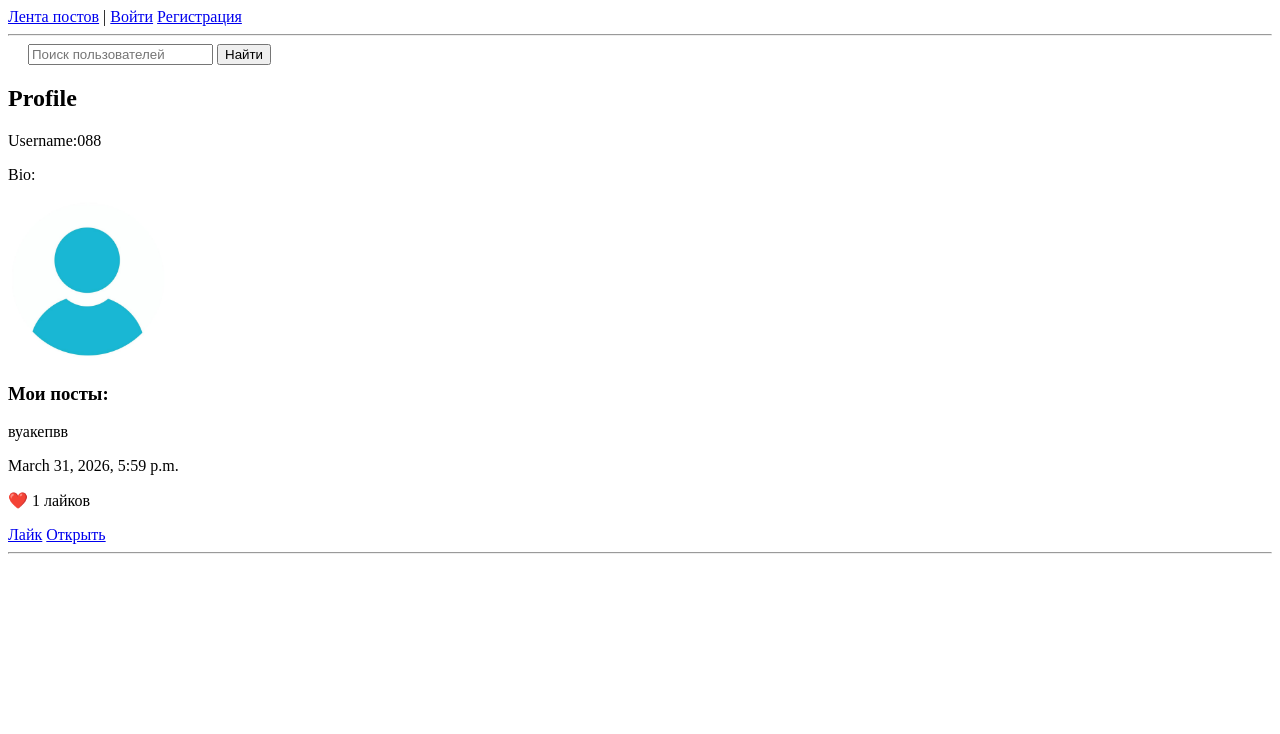
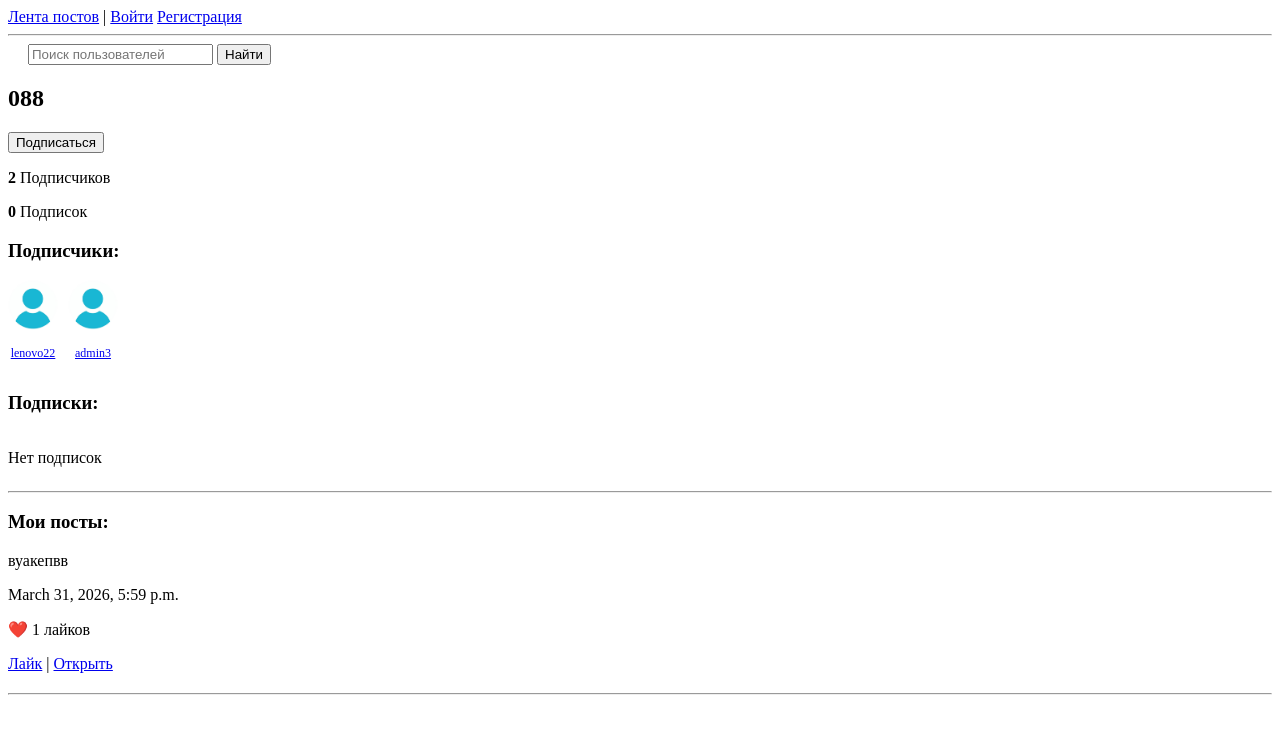
Before and after one commit to Coldwws/django-mini-social-network, a Django app: page /users/profile/088/ in a window 1280 px wide. Shown: the top 734 px of the page. Run offline with Django 5.2, Linux system fonts and the light colour scheme; data comes from the database, SQL or seed files in the repository; both versions use the stored data as it was after the commit.

Commit message:
follow system

```diff
--- a/templates/users/profile.html
+++ b/templates/users/profile.html
@@ -1,26 +1,70 @@
 {% extends 'base.html' %}
 
+{% block content %}
+<h2>{{ profile_user.username }}</h2>
 
-{% block content %}
-    <h2>Profile</h2>
 
-    <p>Username:{{ profile_user.username }}</p>
-    <p>Bio: {{ profile_user.profile.bio }}</p>
-    <img src="{{ profile_user.profile.avatar.url }}"  width="160" alt="Аватар">
+{% if request.user != profile_user %}
+<form action="{% url 'follow_user' profile_user.id %}" method="post" style="display:inline-block;">
+    {% csrf_token %}
+    {% if is_following %}
+        <button type="submit">Отписаться</button>
+    {% else %}
+        <button type="submit">Подписаться</button>
+    {% endif %}
+</form>
+{% endif %}
+
+
+<p><strong>{{ followers_count }}</strong> Подписчиков</p>
+<p><strong>{{ following_count }}</strong> Подписок</p>
+
+
+<h3>Подписчики:</h3>
+<div style="display:flex; gap:10px; flex-wrap:wrap;">
+    {% for user in followers_users %}
+        <div style="text-align:center;">
+            <a href="{% url 'profile' user.username %}">
+                <img src="{{ user.profile.avatar.url }}" width="50" height="50" style="border-radius:50%;">
+                <p style="font-size:12px;">{{ user.username }}</p>
+            </a>
+        </div>
+    {% empty %}
+        <p>Нет подписчиков</p>
+    {% endfor %}
+</div>
+
+
+<h3>Подписки:</h3>
+<div style="display:flex; gap:10px; flex-wrap:wrap;">
+    {% for user in following_users %}
+        <div style="text-align:center;">
+            <a href="{% url 'profile' user.username %}">
+                <img src="{{ user.profile.avatar.url }}" width="50" height="50" style="border-radius:50%;">
+                <p style="font-size:12px;">{{ user.username }}</p>
+            </a>
+        </div>
+    {% empty %}
+        <p>Нет подписок</p>
+    {% endfor %}
+</div>
+
+<hr>
+
 
 <h3>Мои посты:</h3>
 {% for post in posts %}
-    <div>
+<div style="margin-bottom:20px;">
     <p>{{ post.text }}</p>
     {% if post.image %}
         <img src="{{ post.image.url }}" width="300">
     {% endif %}
-
     <p>{{ post.created_at }}</p>
     <p>❤️ {{ post.like_set.count }} лайков</p>
-<a href="{% url 'like_post' post.id %}">Лайк</a>
+    <a href="{% url 'like_post' post.id %}">Лайк</a> |
     <a href="{% url 'post_detail' post.id %}">Открыть</a>
 </div>
 <hr>
 {% endfor %}
+
 {% endblock %}
--- a/users/admin.py
+++ b/users/admin.py
@@ -1,4 +1,7 @@
 from django.contrib import admin
-from .models import Profile
+from .models import Profile,Follow,Like,Comment
 
 admin.site.register(Profile)
+admin.site.register(Follow)
+admin.site.register(Like)
+admin.site.register(Comment)
--- a/users/models.py
+++ b/users/models.py
@@ -52,3 +52,15 @@ class Comment(models.Model):
 
     def __str__(self):
         return f"{self.author.username} on {self.post.id}"
+
+
+class Follow(models.Model):
+    follower = models.ForeignKey(User, on_delete = models.CASCADE, related_name='following')
+    following = models.ForeignKey(User, on_delete = models.CASCADE, related_name='followers')
+    created_at = models.DateTimeField(auto_now_add=True)
+
+    class Meta:
+        unique_together = (('follower', 'following'),)
+
+    def __str__(self):
+        return f"{self.follower.username} -> {self.following.username}"
--- a/users/urls.py
+++ b/users/urls.py
@@ -20,4 +20,5 @@ urlpatterns = [
     path("like/<int:post_id>/", like_post, name="like_post"),
 
     path("search/", search_users, name="search_users"),
+path('follow/<int:user_id>/', follow_user, name='follow_user')
 ]
--- a/users/views.py
+++ b/users/views.py
@@ -6,7 +6,7 @@ from django.urls import reverse_lazy
 from .forms import RegisterForm, PostForm, CommentForm
 from django.contrib.auth.models import User
 
-from .models import Post,Like
+from .models import Post, Like, Follow
 
 from django.views.generic import TemplateView,ListView,DetailView,CreateView,UpdateView
 
@@ -32,12 +32,24 @@ class ProfileView(ListView):
 
     def get_queryset(self):
         self.profile_user = get_object_or_404(User, username=self.kwargs["username"])
-
         return Post.objects.filter(author=self.profile_user)
 
     def get_context_data(self, **kwargs):
         context = super().get_context_data(**kwargs)
         context["profile_user"] = self.profile_user
+
+        context["followers_count"] = self.profile_user.followers.count()
+        context["following_count"] = self.profile_user.following.count()
+
+        context["following_users"] = [f.following for f in self.profile_user.following.all()]
+        context["followers_users"] = [f.follower for f in self.profile_user.followers.all()]
+
+        if self.request.user.is_authenticated:
+            context["is_following"] = self.request.user.following.filter(
+                following = self.profile_user
+            ).exists()
+        else:
+            context["is_following"] = False
         return context
 
 
@@ -140,4 +152,15 @@ def search_users(request):
         request,
         "users/search_results.html",
         context
+)
+
+@login_required()
+def follow_user(request, user_id):
+    user_to_follow = get_object_or_404(User, pk=user_id)
+    follow,created = Follow.objects.get_or_create(
+        follower = request.user,
+        following = user_to_follow
     )
+    if not created:
+        follow.delete()
+    return redirect("profile", username =user_to_follow.username)
```
Also changed, not shown: db.sqlite3, users/migrations/0005_follow.py (added). Lines whose indentation alone changed are shown as unchanged.
